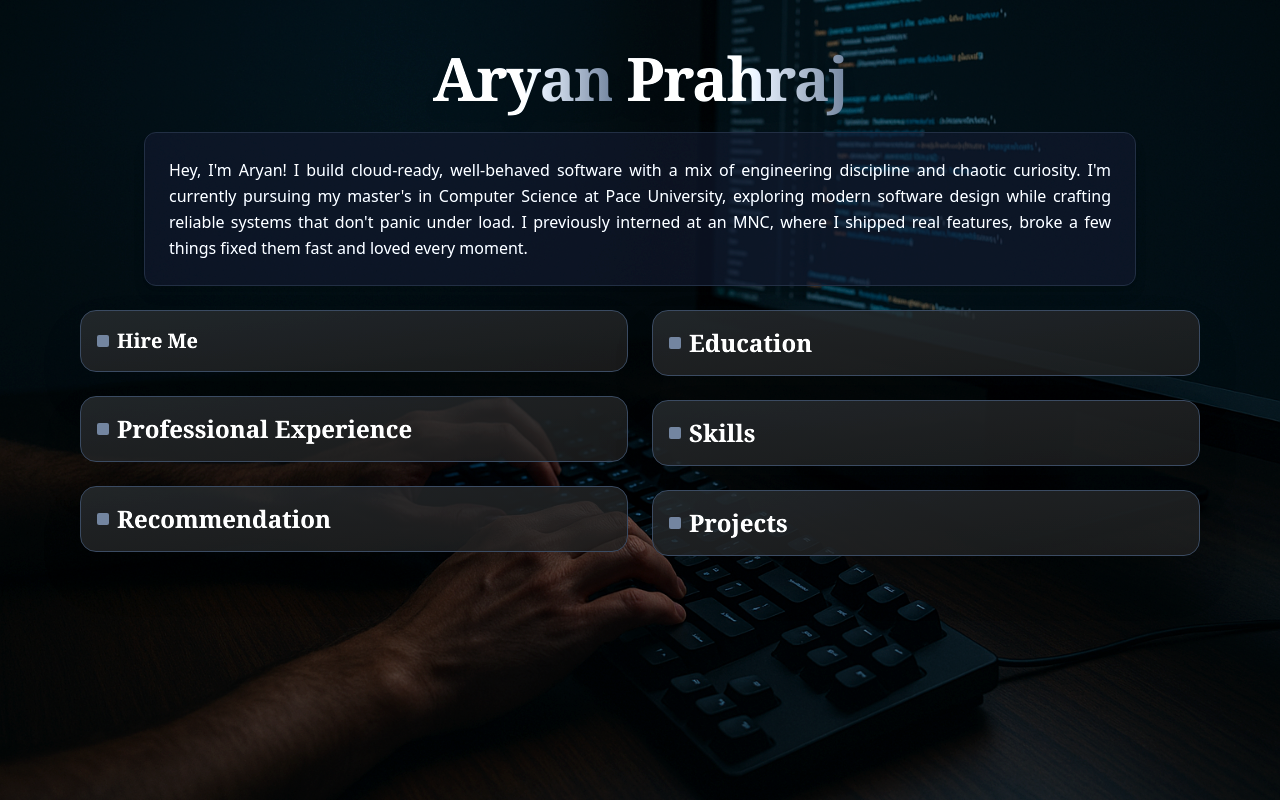
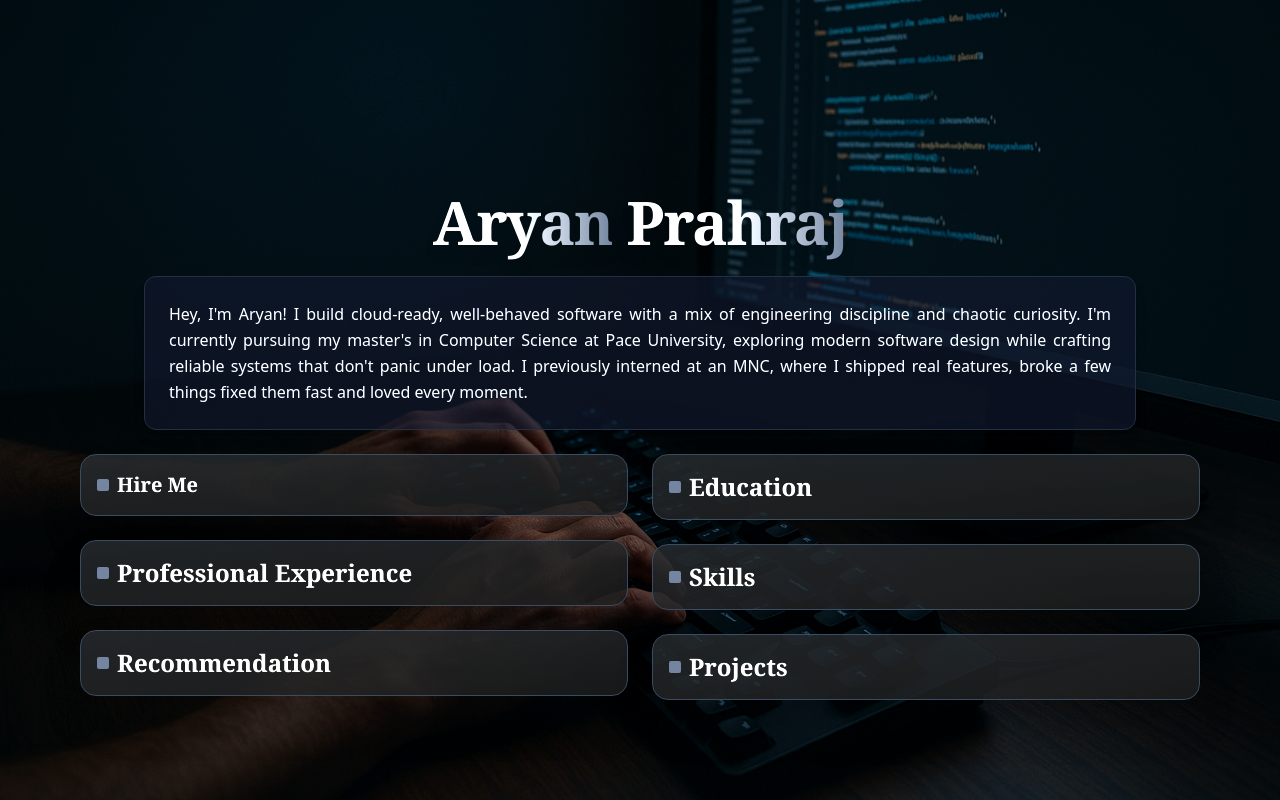
Before and after one commit to aryanprahraj/Aryan-Portfolio, a React (Vite) app in the folder my-portfolio/: page / in a window 1280 px wide. Built offline with nearby package versions, Linux system fonts and the light colour scheme.

Commit message:
Increase header padding from pt-12 to pt-48 to push content down

```diff
--- a/my-portfolio/src/Portfolio.jsx
+++ b/my-portfolio/src/Portfolio.jsx
@@ -121,7 +121,7 @@ export default function Portfolio() {
       <div className="relative z-10">
         <main>
         {/* ================= HEADER / NAME ================= */}
-        <header className="max-w-4xl mx-auto text-center pt-12 px-4">
+        <header className="max-w-4xl mx-auto text-center pt-48 px-4">
           <h1 className="text-6xl font-extrabold tracking-tight drop-shadow-lg animate-fade-in font-serif">
             <span className="bg-clip-text text-transparent bg-gradient-to-r from-white via-slate-200 to-slate-500">Aryan</span>
             <span> </span>
```
